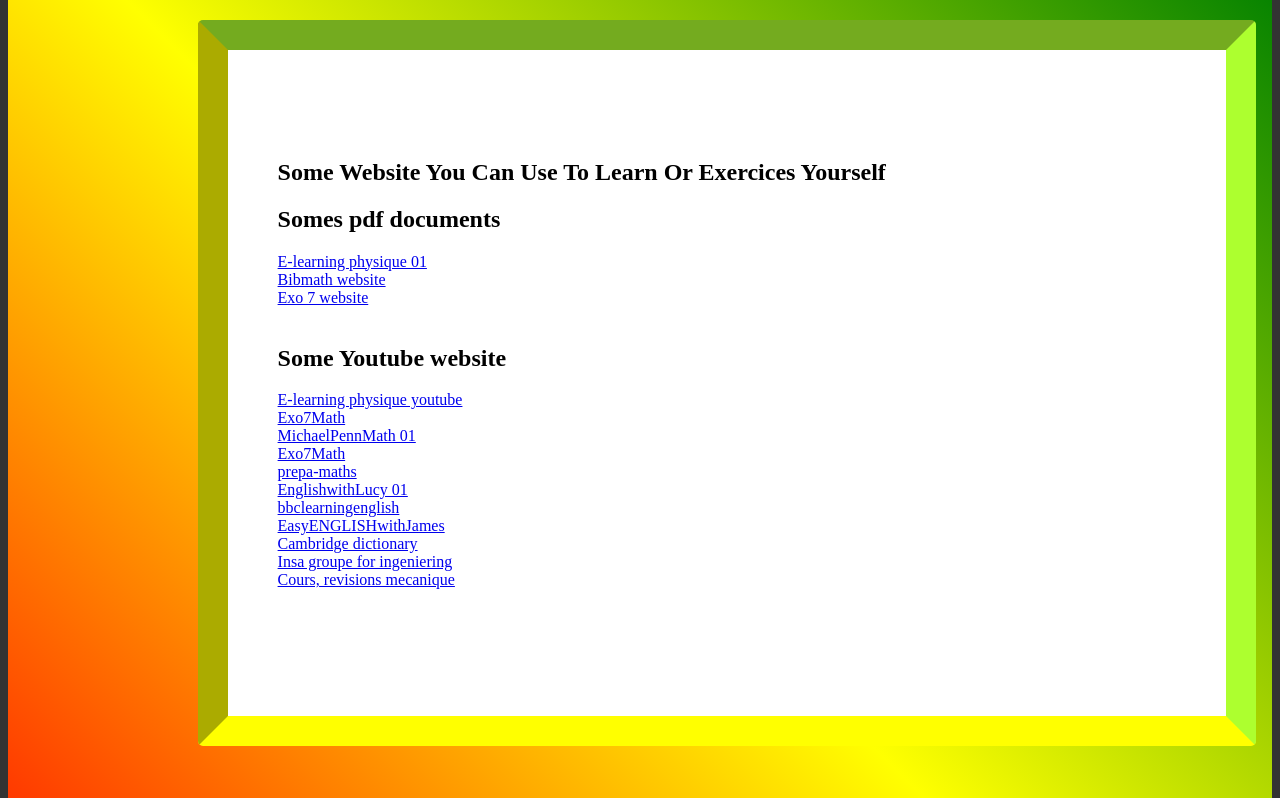
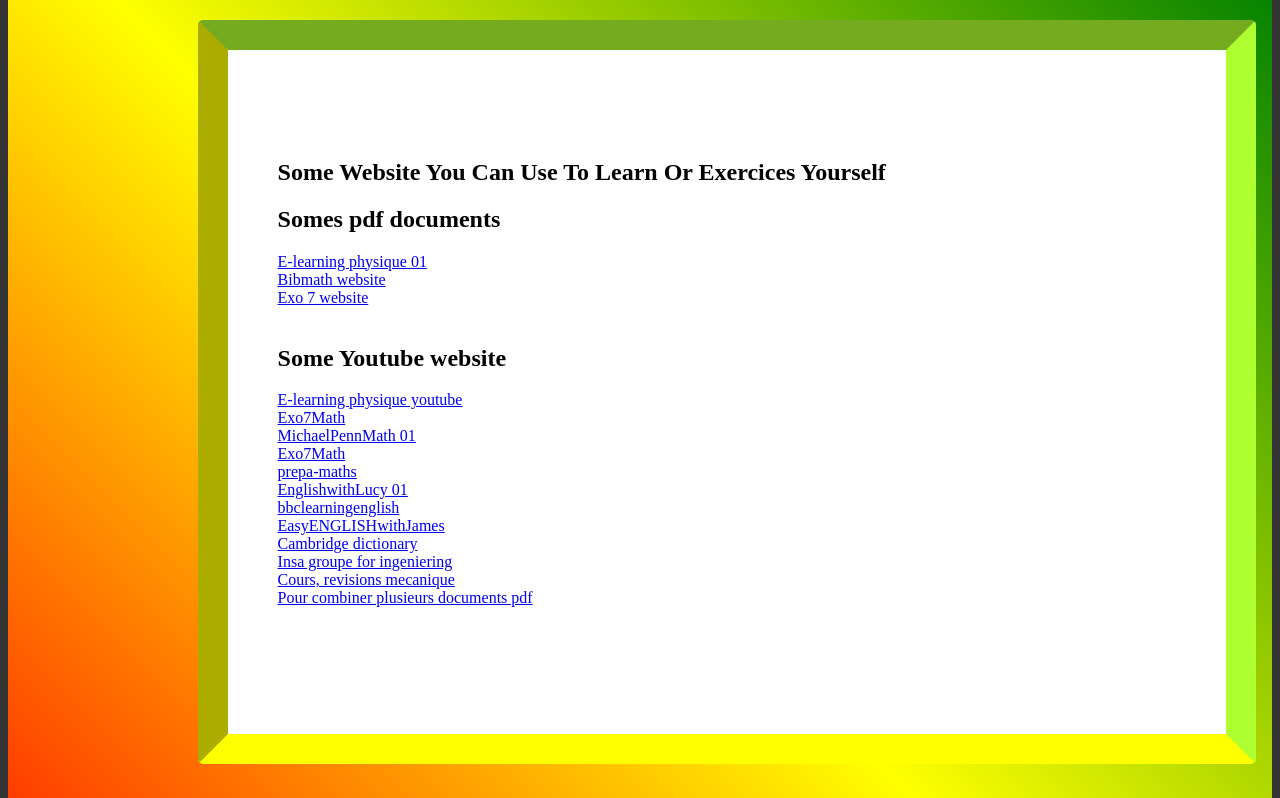
Before and after one commit to Sedjro-byte/EasyMath_Repository, a plain HTML site: page principal/apropos.html in a window 1280 px wide. Shown: the part 1234-2032 px from the top of the page. Drawn offline with Linux system fonts and the light colour scheme.

Commit message:
Update apropos.html

```diff
--- a/principal/apropos.html
+++ b/principal/apropos.html
@@ -96,7 +96,8 @@
                     <a href="http://www.youtube.com/@EasyENGLISHwithJames"> EasyENGLISHwithJames </a> <br>
                     <a href="https://dictionary.cambridge.org/"> Cambridge dictionary</a> <br>
                     <a href="https://www.rejoindreinsalyon.com/admission/processus-admission-3e-annee/"> Insa groupe for ingeniering </a> <br>
-                     <a href="https://www.zpag.net/Tecnologies_Indistrielles/#google_vignette">Cours, revisions mecanique</a> <br>
+                    <a href="https://www.zpag.net/Tecnologies_Indistrielles/#google_vignette">Cours, revisions mecanique</a> <br>
+                     <a href="https://smallpdf.com/merge-pdf#r=result&t=ea4b4f325d2530baef8ab3d763596a23&i=organize-merge">Pour combiner plusieurs documents pdf</a> <br>
                 </section>
 
 
```
